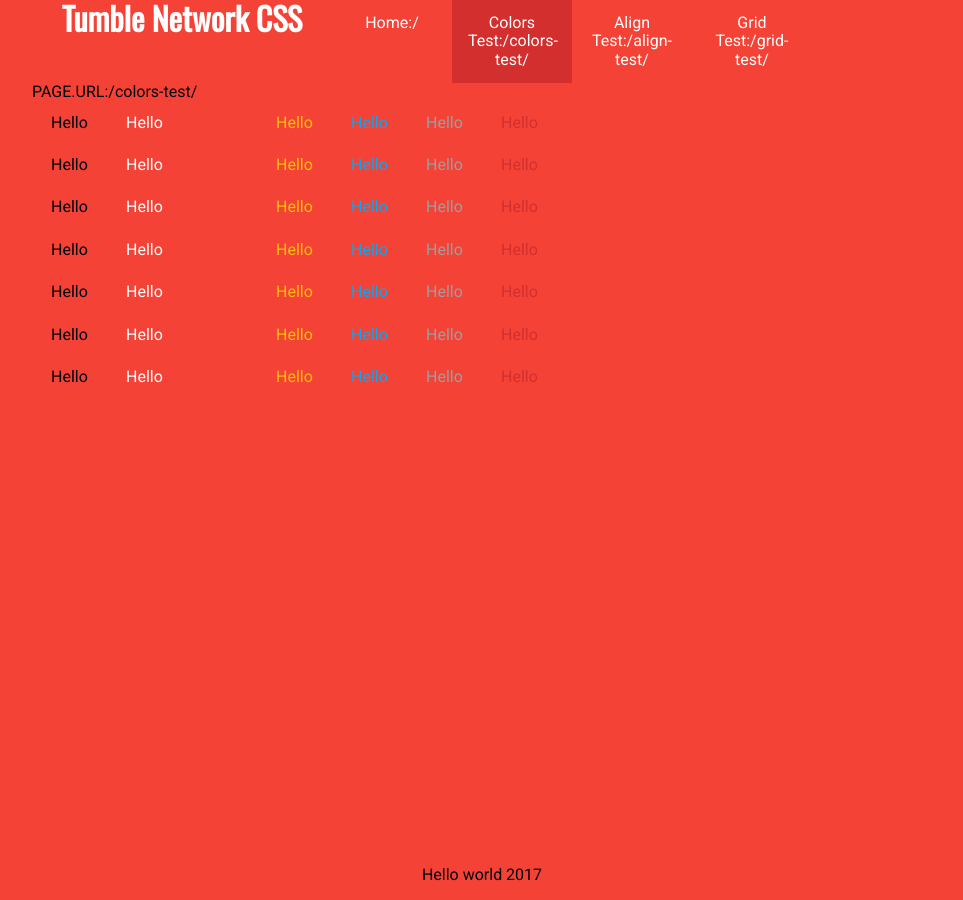
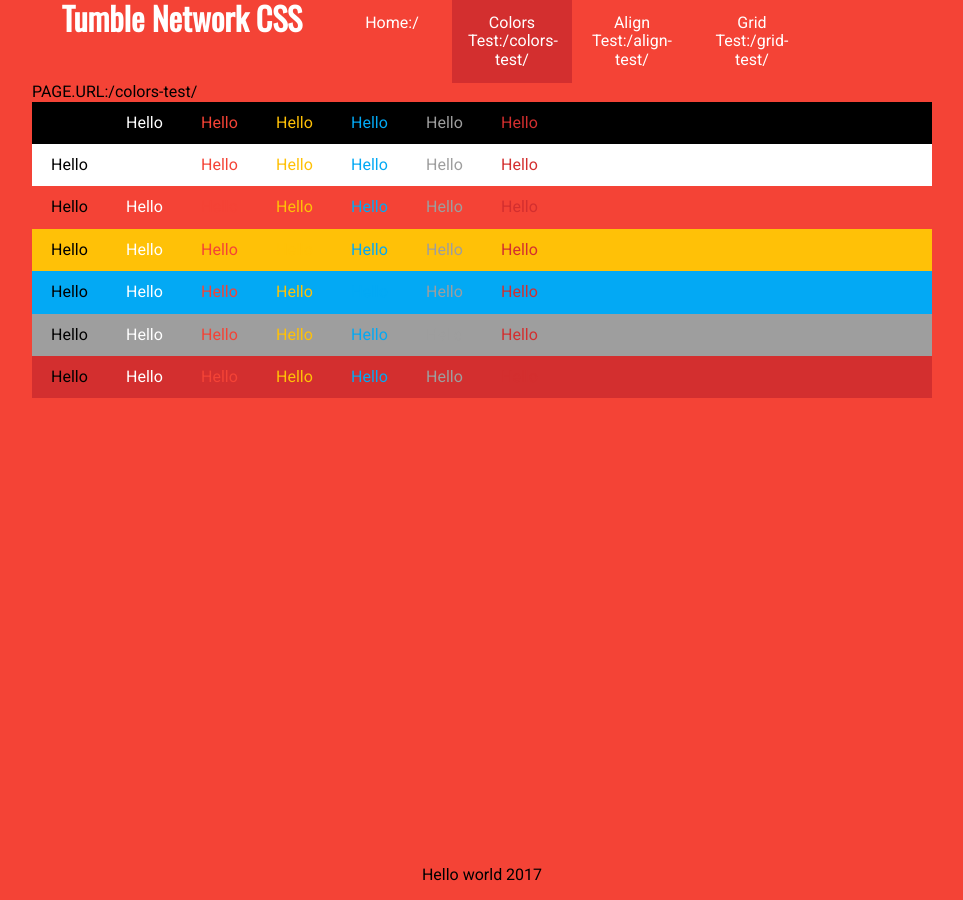
Before and after one commit to tumblenet/tumblenet-css, a Jekyll site: the page built from colors-test.html, in a window 1280 px wide. Shown: the whole page, without its empty margins (158-1121 px from the left). Built offline with Jekyll 4.4.1, drawn with Linux system fonts in a browser that asks for light colours.

Commit message:
Update colors-test.html

```diff
--- a/colors-test.html
+++ b/colors-test.html
@@ -3,7 +3,7 @@ layout: main
 ---
 
  {% for backC in site.colors %}
-<div class="tn-row tn-element-{{backC.name}}">
+<div class="tn-row tn-element-color-{{backC.name}}">
  {% for textC in site.colors %}
  <div class="tn-col-1-12 tn-text-color-{{textC.name}}">
   <p>Hello</p>
```
